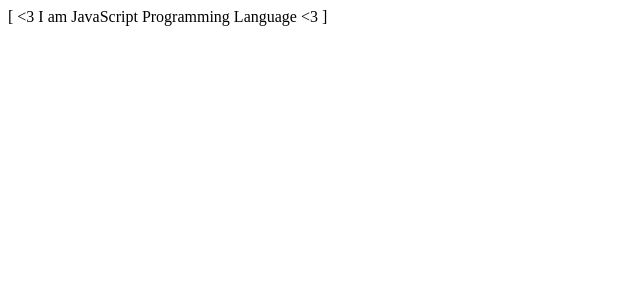
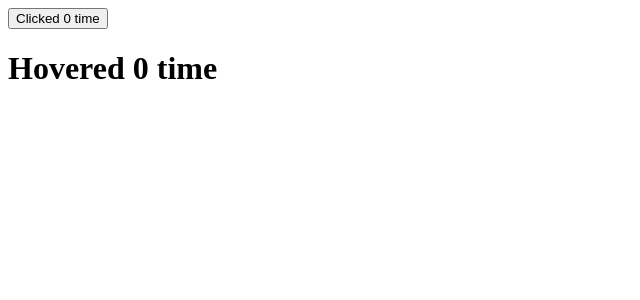
Before and after one commit to jansir17/Lets-React, a React (Create React App) app: page / in a window 1280 px wide. Shown: the top 300 px of the page, without its empty margins (0-640 px from the left). Built offline with nearby package versions, Linux system fonts and the light colour scheme.

Commit message:
HigherOrderComponent

```diff
--- a/src/App.js
+++ b/src/App.js
@@ -1,14 +1,13 @@
-import Text from "./component/composition/Text";
-import Emoji from "./component/composition/Emoji";
-import Bracket from "./component/composition/Bracket";
+import Clickcounter from "./component/ClickCounter";
+import HoverCounter from "./component/HoverCounter";
 
 function App(){
-  return <Emoji>
-    {({addEmoji})=> (
-    <Bracket>
-     {({addBracket})=><Text addEmoji={addEmoji} addBracket={addBracket}/>}
-    </Bracket>)}
-    </Emoji>;
+  return (
+    <div>
+    <Clickcounter />
+    <HoverCounter/>
+    </div>
+  )
 }
 
 export default App;
--- /dev/null
+++ b/src/component/ClickCounter.js
@@ -0,0 +1,12 @@
+import withCounter from "./HOC/withCounter";
+
+const ClickCounter =(props)=>{
+      const {count, incrementCount}=props;
+    return (
+            <div>
+        <button type="button" onClick={incrementCount}>Clicked {count} time </button>
+      </div>
+    )
+}
+
+export default withCounter(ClickCounter);
--- /dev/null
+++ b/src/component/HOC/withCounter.js
@@ -0,0 +1,23 @@
+import React from "react";
+
+const withCounter = (OriginalComponent)=>{
+  class NewComponent extends React.Component{
+      state ={
+    count:0,
+  };
+
+  incrementCount=()=>{
+    this.setState((prevState)=>({count:prevState.count+1}))
+  };
+
+  render(){
+    const {count}= this.state;
+    return(
+      <OriginalComponent count={count} incrementCount={this.incrementCount}/>
+    )
+  }
+  }
+  return NewComponent
+}
+
+export default withCounter;
--- /dev/null
+++ b/src/component/HoverCounter.js
@@ -0,0 +1,12 @@
+import withCounter from "./HOC/withCounter";
+
+const HoverCounter =(props)=>{
+      const {count, incrementCount}=props;
+    return (
+            <div>
+        <h1 onMouseOver={incrementCount}>Hovered {count} time </h1>
+      </div>
+    )
+}
+
+export default withCounter(HoverCounter);
--- a/src/component/composition/Bracket.js
+++ /dev/null
@@ -1,8 +0,0 @@
-import React from "react";
-
-export default class Bracket extends React.Component{
-  addBracket =(text) =>`[ ${text} ]`
-  render(){
-    return this.props.children({addBracket:this.addBracket})
-  }
-}
--- a/src/component/composition/Emoji.js
+++ /dev/null
@@ -1,8 +0,0 @@
-import React from "react";
-
-export default class Emoji extends React.Component{
-  addEmoji =(text,emoji) =>`${emoji} ${text} ${emoji}`
-  render(){
-    return this.props.children({addEmoji:this.addEmoji})
-  }
-}
--- a/src/component/composition/Text.js
+++ /dev/null
@@ -1,10 +0,0 @@
-export default function Text({addEmoji, addBracket}){
-  let text = 'I am JavaScript Programming Language';
-  if(addEmoji){
-    text = addEmoji(text, '<3')
-  }
-  if(addBracket){
-    text=addBracket(text)
-  }
-  return <div>{text}</div>
-}
```
Also changed, not shown: src/component/inheritance/Emoji.js (deleted, +0 -12 lines), src/component/inheritance/Text.js (deleted, +0 -12 lines).
